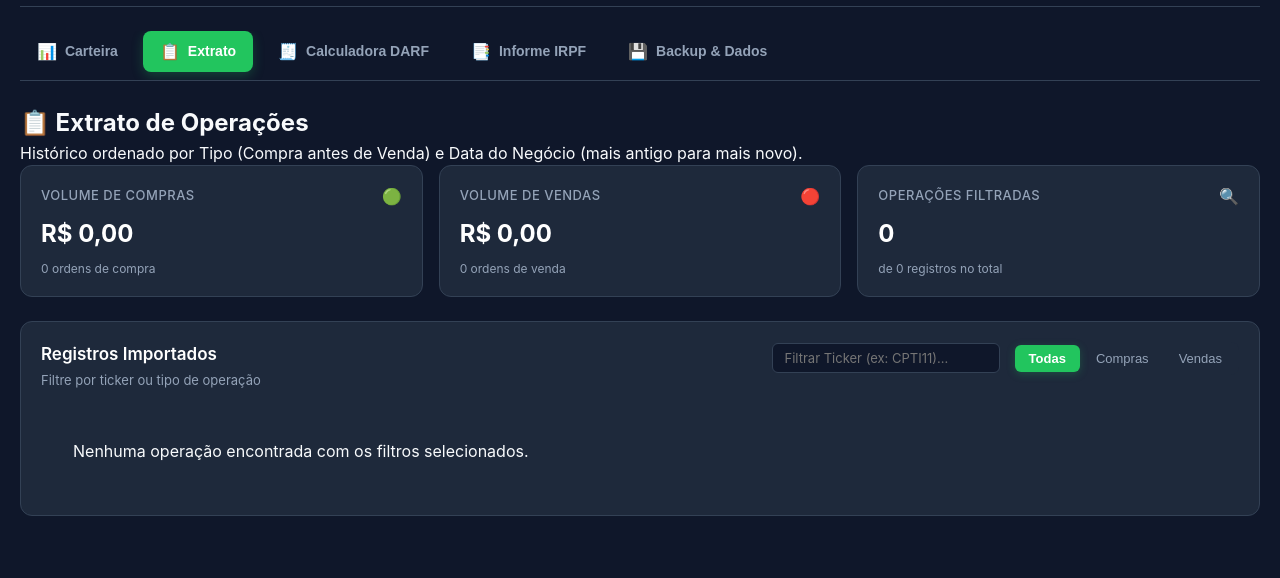
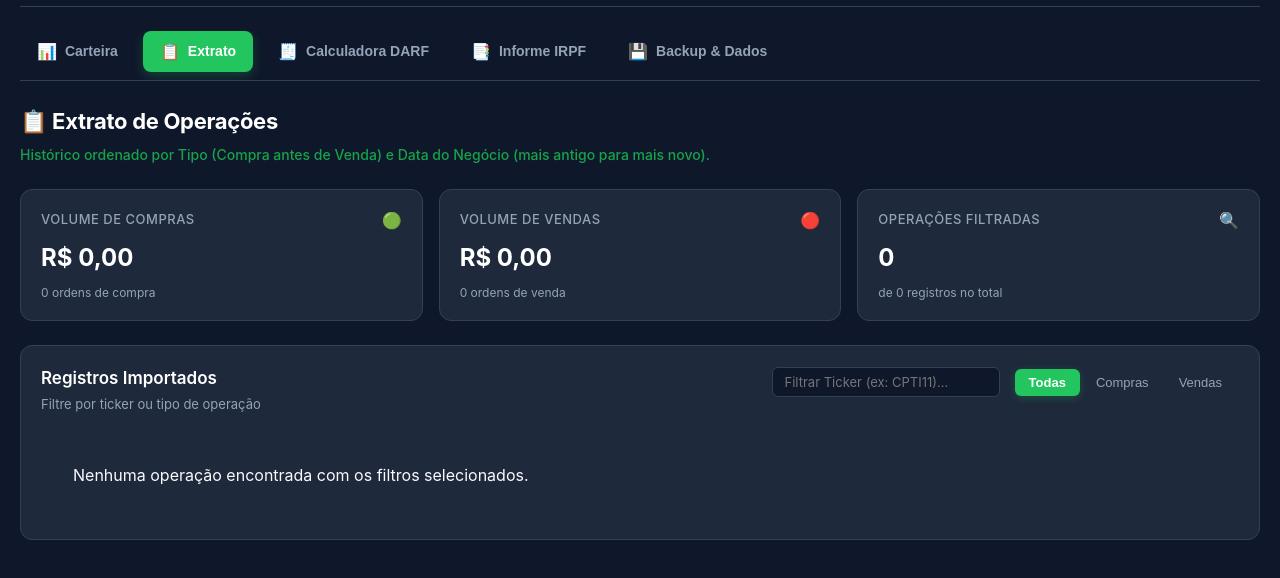
Before and after one commit to glaulher/MyWalletB3, a website built with Vite: page index.html in a window 1280 px wide. Both pictures are taken after a click on the button "📋 Extrato". Shown: the part 98-676 px from the top of the page. Built offline with nearby package versions, Linux system fonts and the light colour scheme.

Commit message:
style: set #16a34a color for view-subtitle headings

```diff
--- a/src/styles.css
+++ b/src/styles.css
@@ -253,6 +253,30 @@ body {
 .kpi-subtext {
   font-size: 12px;
   color: var(--text-muted);
+}
+
+/* Views Header & Subtitles */
+.view-content {
+  animation: fadeIn 0.15s ease;
+}
+
+.view-header {
+  margin-bottom: 24px;
+}
+
+.view-title {
+  font-size: 22px;
+  font-weight: 700;
+  color: #ffffff;
+  margin-bottom: 6px;
+  letter-spacing: -0.3px;
+}
+
+.view-subtitle {
+  font-size: 14px;
+  font-weight: 500;
+  color: #16a34a;
+  line-height: 1.5;
 }
 
 /* Cards & Charts */
```
